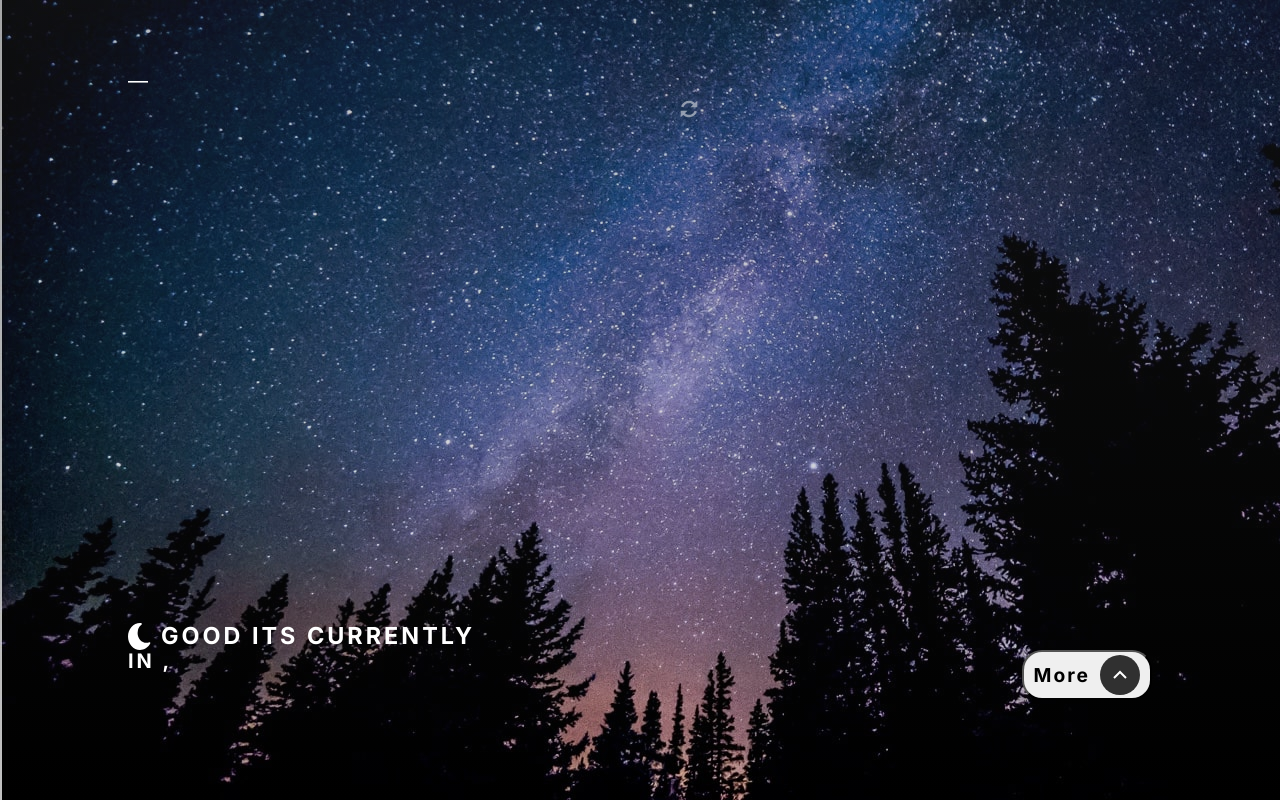
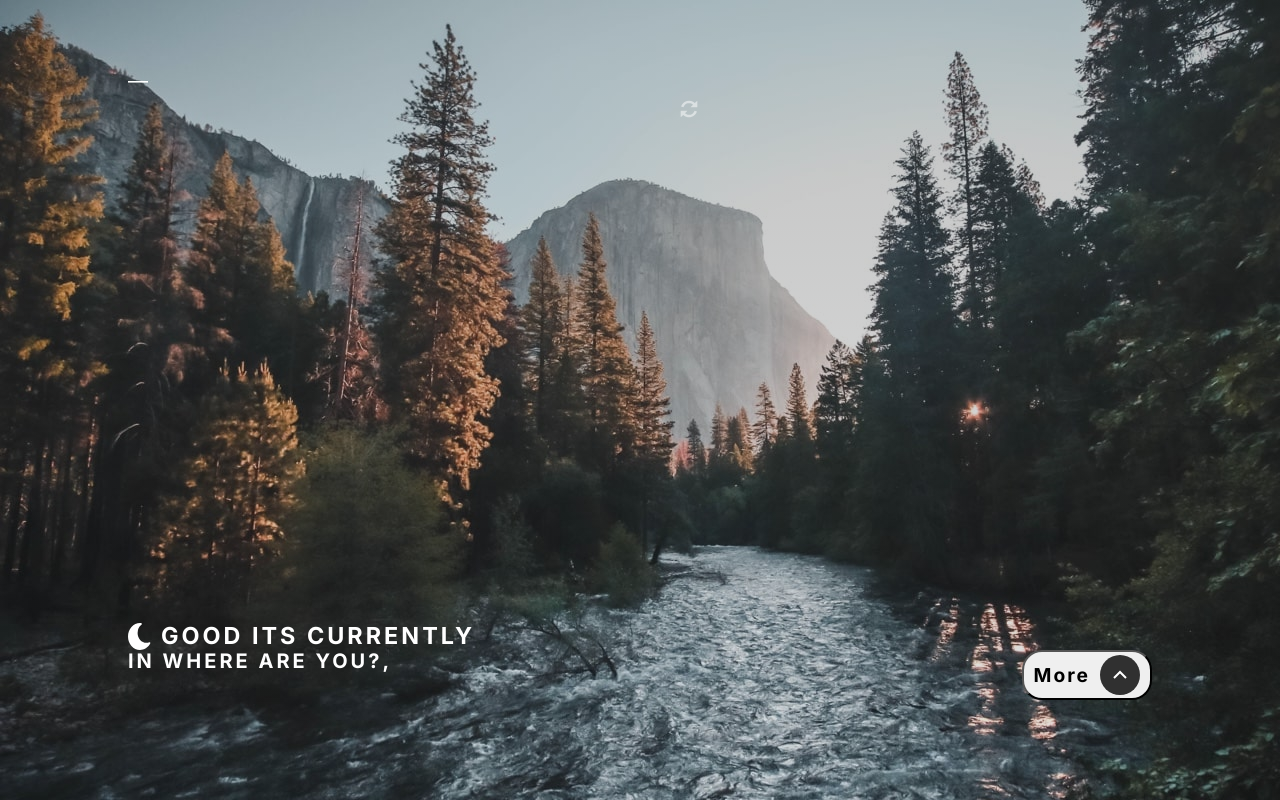
Before and after one commit to Matthew-Whitely/clock-app, a React (Create React App) app: page / in a window 1280 px wide. Built offline with nearby package versions, Linux system fonts and the light colour scheme; no server answers.

Commit message:
using new api for city location

```diff
--- a/src/API.js
+++ b/src/API.js
@@ -41,6 +41,9 @@ const API = () => {
         console.log(res.day_of_week, res.day_of_year, res.week_number);
 
         console.log(res);
+      })
+      .catch((err) => {
+        console.error(err);
       });
     //CITY
     fetch(cityApiUrl)
@@ -48,8 +51,11 @@ const API = () => {
         return response.json();
       })
       .then((res) => {
-        setCity(res.city);
+        // setCity(res.city);
         setRegion(res.country_code);
+      })
+      .catch((err) => {
+        console.error(err);
       });
     const quoteApiUrl = "https://api.quotable.io/random";
     fetch(quoteApiUrl)
@@ -58,6 +64,22 @@ const API = () => {
         setQuote(data.content);
         setQuoteAuthor(data.author);
         console.log(`${data.content} —${data.author}`);
+      });
+    fetch("https://ip-geo-location.p.rapidapi.com/ip/check?format=json", {
+      method: "GET",
+      headers: {
+        "x-rapidapi-key": "416bd0dcc8msha7e6bd427f55873p1744f6jsn44adbd8203c9",
+        "x-rapidapi-host": "ip-geo-location.p.rapidapi.com",
+      },
+    })
+      .then((response) => {
+        return response.json();
+      })
+      .then((data) => {
+        setCity(data.city.name);
+      })
+      .catch((err) => {
+        console.error(err);
       });
   }, []);
 
@@ -68,7 +90,9 @@ const API = () => {
       .then((data) => {
         setQuote(data.content);
         setQuoteAuthor(data.author);
-        console.log(`${data.content} —${data.author}`);
+      })
+      .catch((err) => {
+        console.error(err);
       });
     // setRefresh(false);
   }, [refresh]);
--- a/src/Display.js
+++ b/src/Display.js
@@ -11,7 +11,11 @@ const Header = styled.header`
   background-image:linear-gradient( rgba(46, 49, 49, 0.3), rgba(0,0,0,0.1)), ${({
     background,
   }) =>
-    background >= 5 && background <= 18 ? `url(${img})` : `url(${nightImg})`};
+    (background >= 1 && background <= 4) ||
+    (background >= 18 && background <= 24)
+      ? `url(${nightImg})`
+      : `url(${img})`};
+
   height: 100vh;
   background-size: cover;
   background-repeat: no-repeat;
@@ -179,7 +183,8 @@ const Display = (props) => {
             <div className="headerBottomFlex">
               <div>
                 <h4>
-                  IN {props.city},{props.region}
+                  IN {props.city === "" ? "WHERE ARE YOU?" : props.city},
+                  {props.region}
                 </h4>
               </div>
               <div className="infoButton">
```
